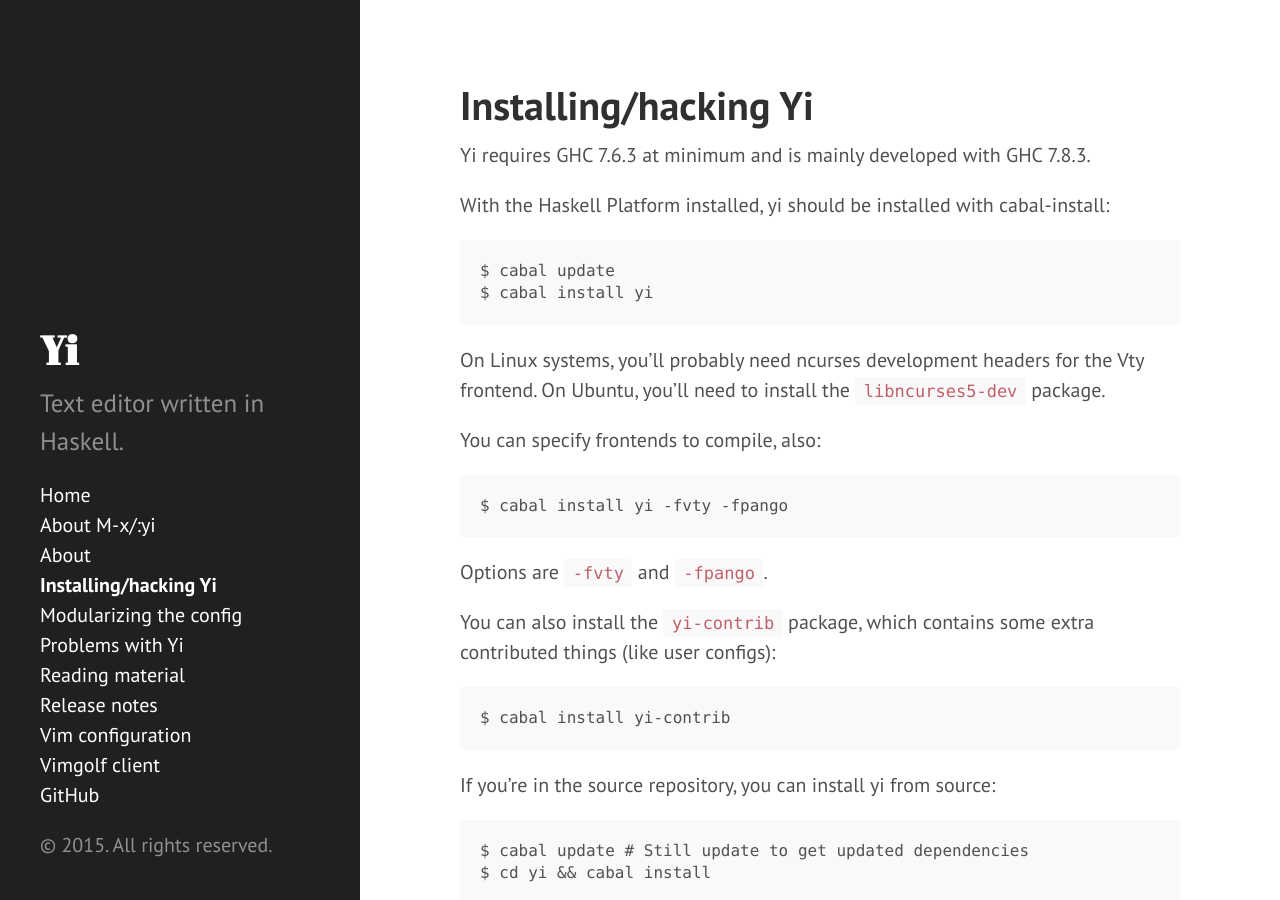
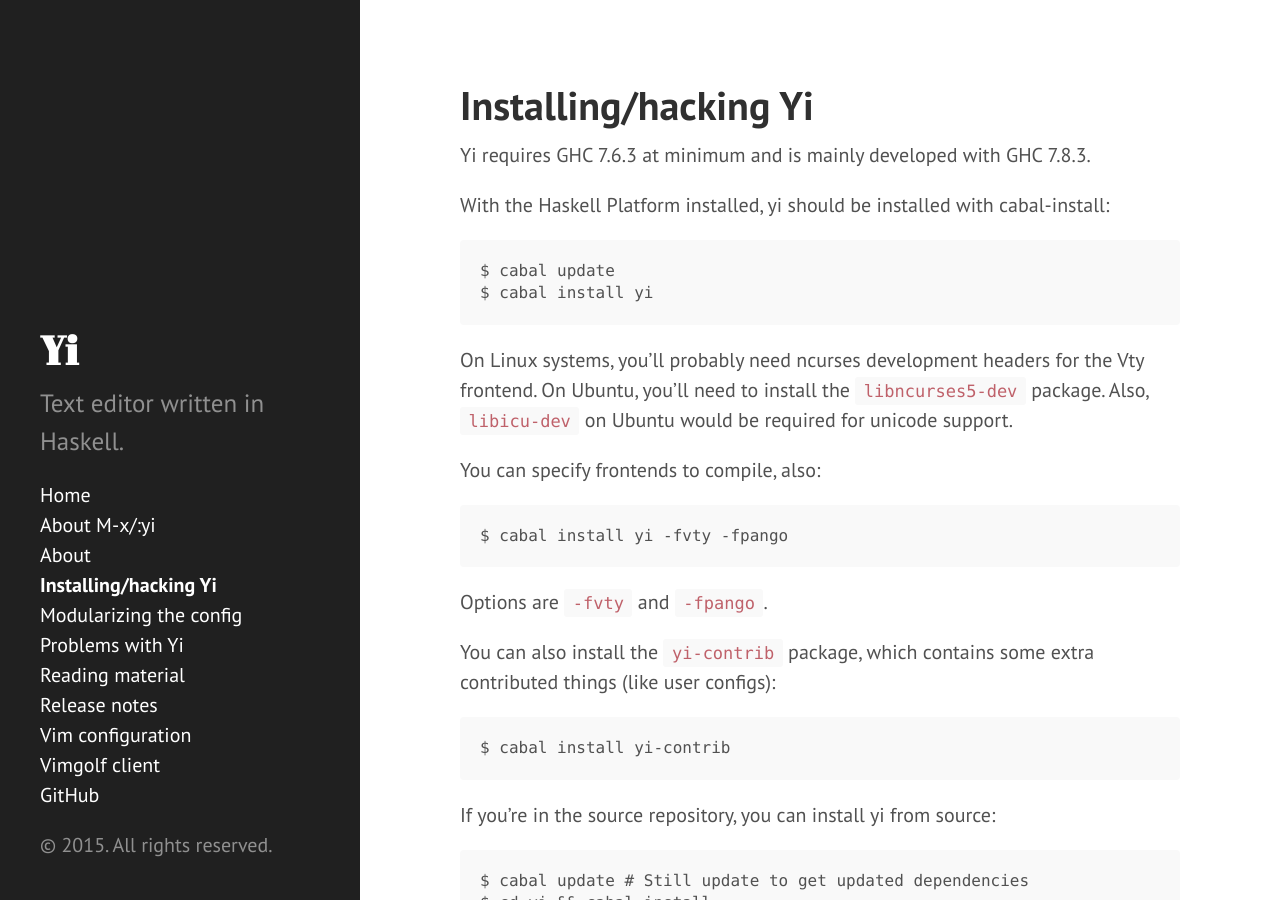
Before and after one commit to yi-editor/yi-editor.github.com, a Jekyll site: the page built from pages/installing.md, in a window 1280 px wide and 900 px high. Built offline with Jekyll 4.4.1, drawn with Linux system fonts in a browser that asks for light colours; Markdown is read by kramdown in place of the engine named in the settings.

Commit message:
Add unicode requirements for Ubuntu

```diff
--- a/pages/installing.md
+++ b/pages/installing.md
@@ -13,7 +13,7 @@
 
 On Linux systems, you'll probably need ncurses development headers for
 the Vty frontend. On Ubuntu, you'll need to install the
-`libncurses5-dev` package.
+`libncurses5-dev` package. Also, `libicu-dev` on Ubuntu would be required for unicode support.
 
 You can specify frontends to compile, also:
 
```
